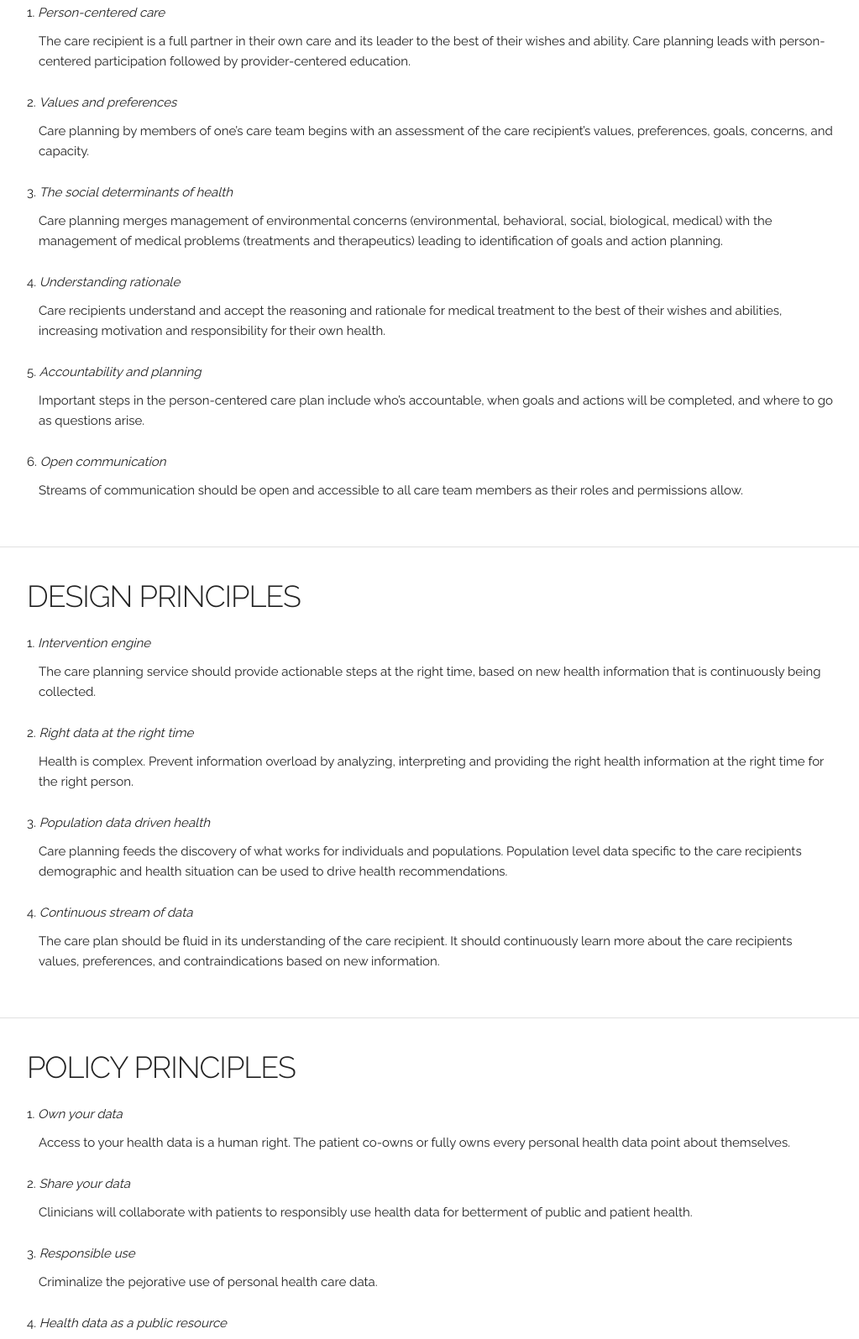
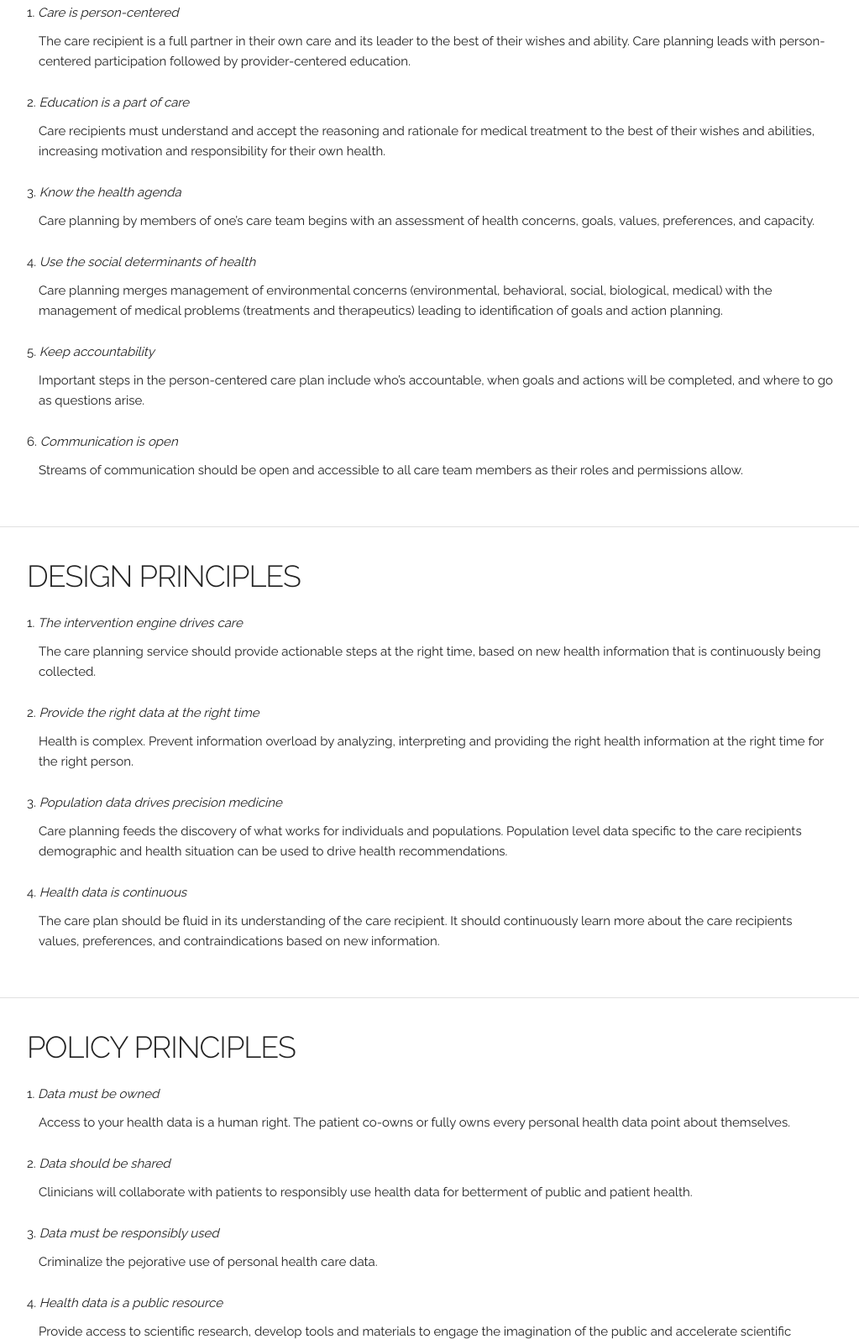
Before and after one commit to goinvo/PrecisionCarePlans, a plain HTML site: page index.html in a window 1280 px wide. Shown: the part 875-2470 px from the top of the page at 84% size, without its empty margins (128-1151 px from the left). Drawn offline with Linux system fonts and the light colour scheme.

Commit message:
Update index.html

```diff
--- a/index.html
+++ b/index.html
@@ -5,7 +5,7 @@
   <!-- Basic Page Needs
   –––––––––––––––––––––––––––––––––––––––––––––––––– -->
   <meta charset="utf-8">
-  <title>CareplanPrinciples</title>
+  <title>Digital Care Plan Principles</title>
   <meta name="description" content="">
   <meta name="author" content="">
 
@@ -36,7 +36,7 @@
     <div class="container">
       <div class="row">
         <div class="one column"><img src="images/logo.svg" id="logo"></div>
-        <div class="eleven columns"><h3>Human-Centered Careplan Axioms</h3></div>
+        <div class="eleven columns"><h3>Digital Care Plan Principles</h3></div>
       </div>
     </div>
   </div>
@@ -71,17 +71,17 @@
       <div class="twelve columns">
         <h3>CARE PRINCIPLES</h3>
         <ol>
-          <li><i>Person-centered care</i></li>
+          <li><i>Care is person-centered</i></li>
           <p class="principles_left_align">The care recipient is a full partner in their own care and its leader to the best of their wishes and ability. Care planning leads with person-centered participation followed by provider-centered education.</p>
-          <li><i>Values and preferences</i></li>
-          <p class="principles_left_align">Care planning by members of one’s care team begins with an assessment of the care recipient’s values, preferences, goals, concerns, and capacity.</p>
-          <li><i>The social determinants of health</i></li>
+          <li><i>Education is a part of care</i></li>
+          <p class="principles_left_align">Care recipients must understand and accept the reasoning and rationale for medical treatment to the best of their wishes and abilities, increasing motivation and responsibility for their own health.</p>
+          <li><i>Know the health agenda</i></li>
+          <p class="principles_left_align">Care planning by members of one’s care team begins with an assessment of health concerns, goals, values, preferences, and capacity.</p>
+          <li><i>Use the social determinants of health</i></li>
           <p class="principles_left_align">Care planning merges management of environmental concerns (environmental, behavioral, social, biological, medical) with the management of medical problems (treatments and therapeutics) leading to identification of goals and action planning.</p>
-          <li><i>Understanding rationale</i></li>
-          <p class="principles_left_align">Care recipients understand and accept the reasoning and rationale for medical treatment to the best of their wishes and abilities, increasing motivation and responsibility for their own health.</p>
-          <li><i>Accountability and planning</i></li>
+          <li><i>Keep accountability</i></li>
           <p class="principles_left_align">Important steps in the person-centered care plan include who’s accountable, when goals and actions will be completed, and where to go as questions arise.</p>
-          <li><i>Open communication</i></li>
+          <li><i>Communication is open</i></li>
           <p class="principles_left_align">Streams of communication should be open and accessible to all care team members as their roles and permissions allow.</p>
         </ol>
       </div>
@@ -93,13 +93,13 @@
       <div class="twelve columns">
         <h3>DESIGN PRINCIPLES</h3>
         <ol>
-          <li><i>Intervention engine</i></li>
+          <li><i>The intervention engine drives care</i></li>
           <p class="principles_left_align">The care planning service should provide actionable steps at the right time, based on new health information that is continuously being collected.</p>
-          <li><i>Right data at the right time</i></li>
+          <li><i>Provide the right data at the right time</i></li>
           <p class="principles_left_align">Health is complex. Prevent information overload by analyzing, interpreting and providing the right health information at the right time for the right person.</p>
-          <li><i>Population data driven health</i></li>
+          <li><i>Population data drives precision medicine</i></li>
           <p class="principles_left_align">Care planning feeds the discovery of what works for individuals and populations. Population level data specific to the care recipients demographic and health situation can be used to drive health recommendations.</p>
-          <li><i>Continuous stream of data</i></li>
+          <li><i>Health data is continuous</i></li>
           <p class="principles_left_align">The care plan should be fluid in its understanding of the care recipient. It should continuously learn more about the care recipients values, preferences, and contraindications based on new information.</p>
         </ol>
       </div>
@@ -111,20 +111,21 @@
       <div class="twelve columns">
         <h3>POLICY PRINCIPLES</h3>
         <ol>
-          <li><i>Own your data</i></li>
+          <li><i>Data must be owned</i></li>
           <p class="principles_left_align">Access to your health data is a human right. The patient co-owns or fully owns every personal health data point about themselves.</p>
-          <li><i>Share your data</i></li>
+          <li><i>Data should be shared</i></li>
           <p class="principles_left_align">Clinicians will collaborate with patients to responsibly use health data for betterment of public and patient health.</p>
-          <li><i>Responsible use</i></li>
+          <li><i>Data must be responsibly used</i></li>
           <p class="principles_left_align">Criminalize the pejorative use of personal health care data.</p>
-          <li><i>Health data as a public resource</i></li>
+          <li><i>Health data is a public resource</i></li>
           <p class="principles_left_align">Provide access to scientific research, develop tools and materials to engage the imagination of the public and accelerate scientific discovery.</p>
-          <li><i>Data usage transparency</i></li>
+          <li><i>Data usage must be transparent</i></li>
           <p class="principles_left_align">Visibility into who, what, when, how people and services use your health data.</p>
         </ol>
       </div>
     </div>
   </div>
+  <iframe width="362" height="640" src="https://xd.adobe.com/embed/fce943e5-b777-454f-84f5-f0b3edf2b285/" frameborder="0" allowfullscreen></iframe>
   <hr>
   <p style="text-align:center; opacity: 0.4;">Copyright © 2017  |  Licensed under Apache 2.0 </p>
 
```
